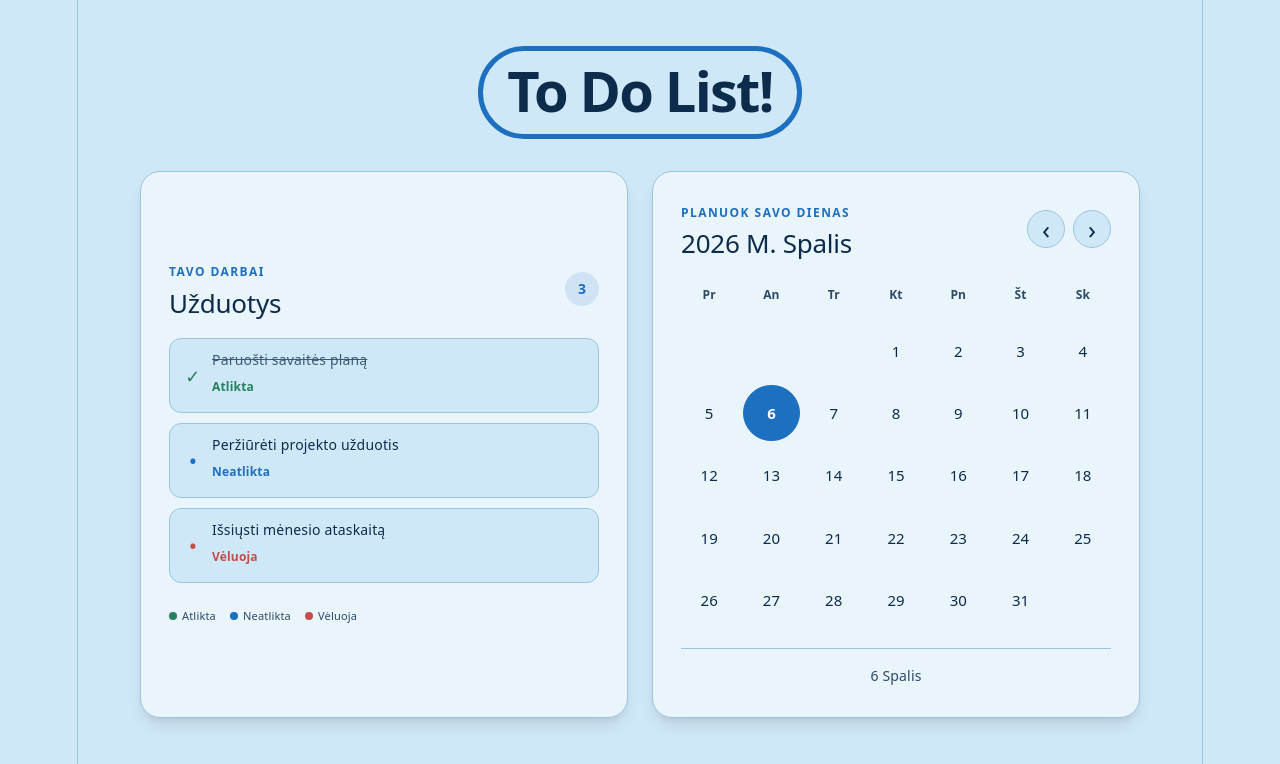
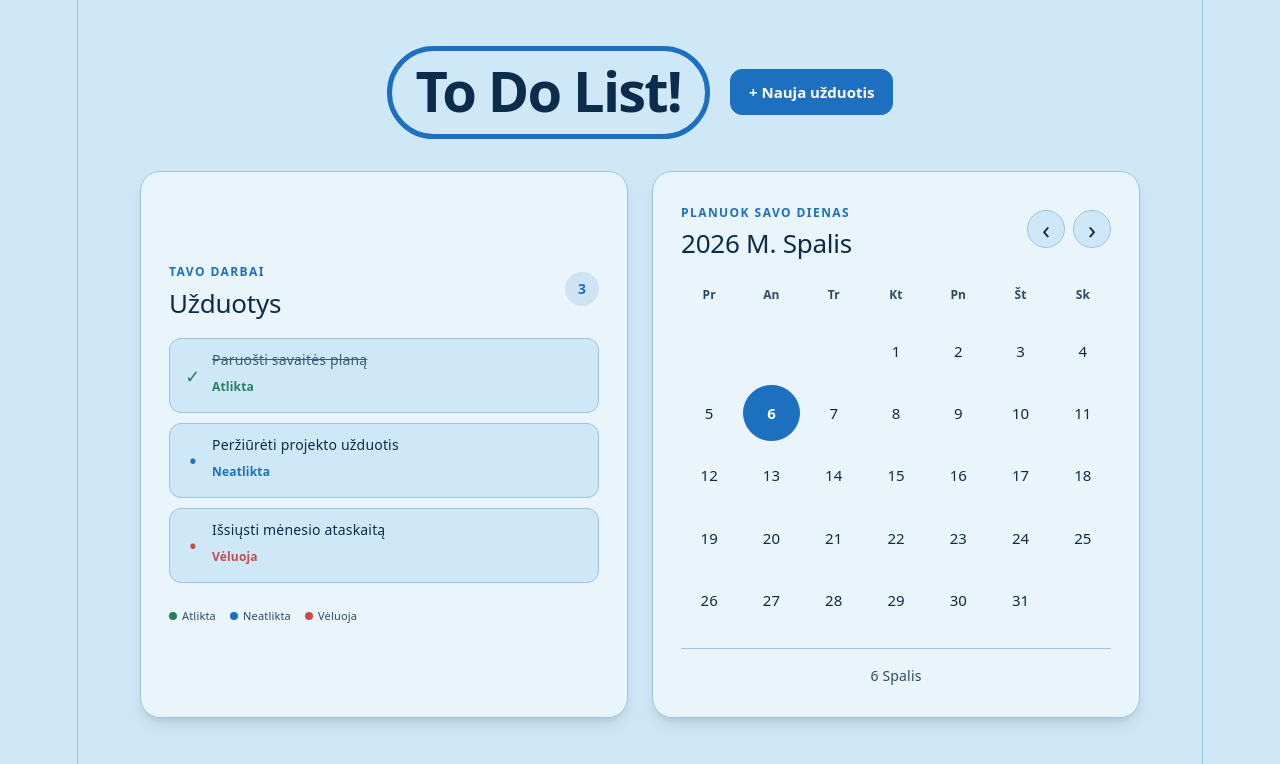
Before and after one commit to vytautasmurauskas8-oss/terminal_praktika, a React (Vite) app: page / in a window 1280 px wide. Shown: the top 764 px of the page. Built offline with nearby package versions, Linux system fonts and the light colour scheme.

Commit message:
puslapis nauja uzduotis

```diff
--- /dev/null
+++ b/src/AddTask.css
@@ -0,0 +1,57 @@
+.add-task-page {
+  display: grid;
+  flex: 1;
+  place-items: start center;
+  padding: 52px 24px;
+  box-sizing: border-box;
+}
+
+.add-task-card {
+  width: min(100%, 560px);
+  box-sizing: border-box;
+  padding: clamp(28px, 6vw, 48px);
+  border: 1px solid var(--border);
+  border-radius: 20px;
+  background: var(--social-bg);
+  box-shadow: var(--shadow);
+  text-align: left;
+}
+
+.add-task-card h1 {
+  margin: 8px 0 12px;
+  color: var(--text-h);
+  font-size: clamp(30px, 6vw, 42px);
+  letter-spacing: -1px;
+}
+
+.add-task-description {
+  color: var(--text);
+  font-size: 16px;
+}
+
+.add-task-back {
+  min-height: 44px;
+  margin-top: 30px;
+  padding: 10px 20px;
+  border: 1px solid var(--accent);
+  border-radius: 12px;
+  background: var(--accent);
+  color: #fff;
+  font: 600 15px var(--sans);
+  cursor: pointer;
+  transition: background .18s ease, transform .18s ease;
+}
+
+.add-task-back:hover {
+  background: var(--text-h);
+  transform: translateY(-1px);
+}
+
+.add-task-back:focus-visible {
+  outline: 3px solid var(--accent-border);
+  outline-offset: 3px;
+}
+
+@media (max-width: 520px) {
+  .add-task-page { padding: 28px 16px; }
+}
--- /dev/null
+++ b/src/AddTask.jsx
@@ -0,0 +1,16 @@
+import './AddTask.css'
+
+function AddTask({ onBack }) {
+  return (
+    <main className="add-task-page">
+      <section className="add-task-card" aria-labelledby="add-task-heading">
+        <p className="eyebrow">Tavo planas</p>
+        <h1 id="add-task-heading">Nauja užduotis</h1>
+        <p className="add-task-description">Sukurk naują užduotį savo planui</p>
+        <button className="add-task-back" type="button" onClick={onBack}>Grįžti</button>
+      </section>
+    </main>
+  )
+}
+
+export default AddTask
--- a/src/App.css
+++ b/src/App.css
@@ -5,6 +5,28 @@
 
 .app-header {
   padding: 46px 24px 18px;
+  display: flex;
+  align-items: center;
+  justify-content: center;
+  gap: 20px;
+  flex-wrap: wrap;
+}
+
+.new-task-button {
+  min-height: 46px;
+  padding: 10px 18px;
+  border: 1px solid var(--accent);
+  border-radius: 12px;
+  background: var(--accent);
+  color: white;
+  font: 600 15px var(--sans);
+  cursor: pointer;
+}
+
+.new-task-button:hover,
+.new-task-button:focus-visible {
+  outline: none;
+  background: var(--text-h);
 }
 
 .title-outline {
--- a/src/App.jsx
+++ b/src/App.jsx
@@ -1,5 +1,6 @@
 import { useState } from 'react'
 import './App.css'
+import AddTask from './AddTask.jsx'
 
 const monthNames = new Intl.DateTimeFormat('lt-LT', { month: 'long', year: 'numeric' })
 const weekDays = ['Pr', 'An', 'Tr', 'Kt', 'Pn', 'Št', 'Sk']
@@ -13,6 +14,7 @@ function App() {
   const today = new Date()
   const [displayedMonth, setDisplayedMonth] = useState(new Date(today.getFullYear(), today.getMonth(), 1))
   const [selectedDate, setSelectedDate] = useState(today.getDate())
+  const [currentPage, setCurrentPage] = useState('home')
 
   const shiftMonth = (offset) => {
     setDisplayedMonth((month) => new Date(month.getFullYear(), month.getMonth() + offset, 1))
@@ -23,10 +25,17 @@ function App() {
   const daysInMonth = new Date(displayedMonth.getFullYear(), displayedMonth.getMonth() + 1, 0).getDate()
   const days = [...Array(firstWeekday).fill(null), ...Array.from({ length: daysInMonth }, (_, index) => index + 1)]
 
+  if (currentPage === 'add-task') {
+    return <AddTask onBack={() => setCurrentPage('home')} />
+  }
+
   return (
     <main className="app-main">
       <header className="app-header">
         <h1 className="title-outline">To Do List!</h1>
+        <button className="new-task-button" type="button" onClick={() => setCurrentPage('add-task')}>
+          + Nauja užduotis
+        </button>
       </header>
 
       <div className="planner-layout">
```
Also changed, not shown: 1 other file (tests, documents, lock files or other folders).
